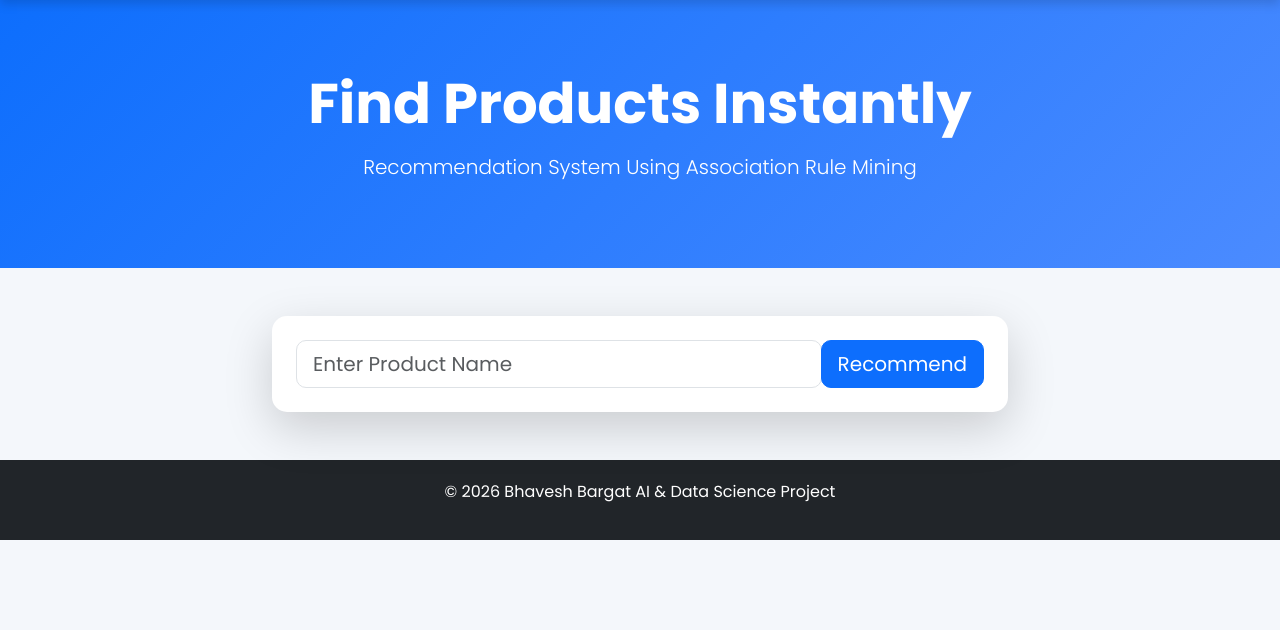
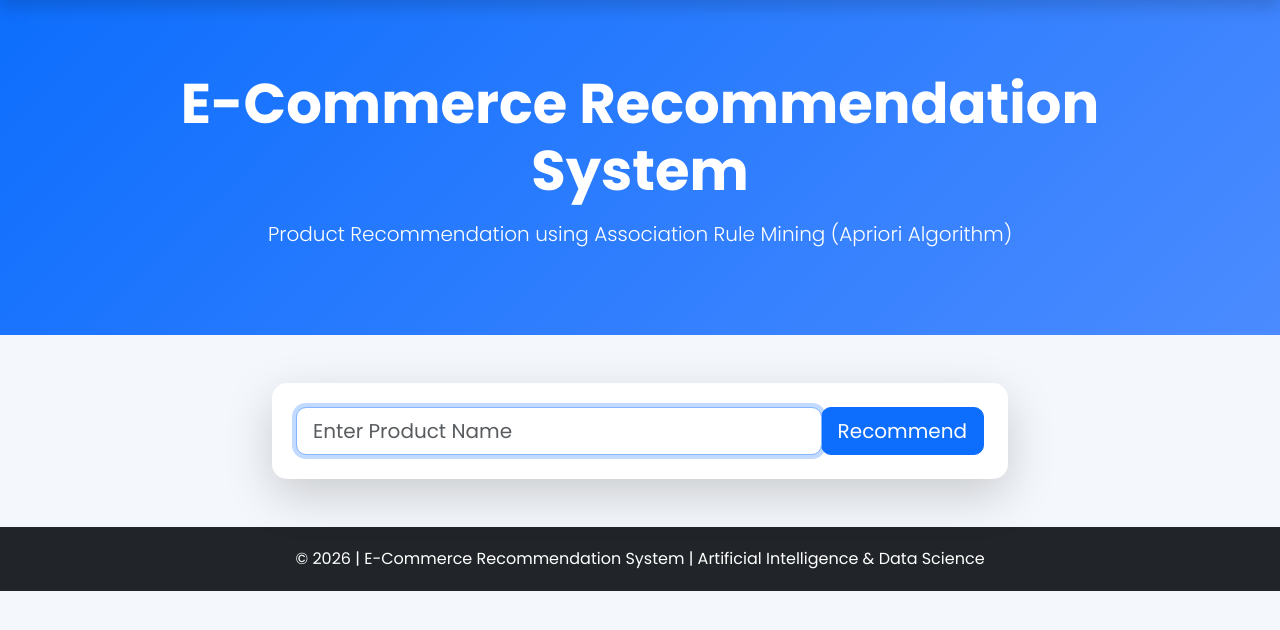
Before and after one commit to Bhaveshbargat1/E--commerce-product-recommendation-system-using-association-rule-mining, a Flask app: page / in a window 1280 px wide. Shown: the part 56-686 px from the top of the page. Run offline with Flask 3, Linux system fonts and the light colour scheme.

Commit message:
index.html

```diff
--- a/templates/index.html
+++ b/templates/index.html
@@ -1,5 +1,6 @@
 <!DOCTYPE html>
 <html lang="en">
+
 <head>
 
     <meta charset="UTF-8">
@@ -17,19 +18,21 @@
 
 <!-- Navbar -->
 
-<nav class="navbar navbar-expand-lg navbar-dark bg-primary">
+<nav class="navbar navbar-expand-lg navbar-dark bg-primary shadow">
 
     <div class="container">
 
         <a class="navbar-brand fw-bold" href="/">
+
             🛒 Smart Recommendation System
+
         </a>
 
     </div>
 
 </nav>
 
-<!-- Hero -->
+<!-- Hero Section -->
 
 <section class="hero">
 
@@ -37,13 +40,13 @@
 
         <h1 class="display-4 fw-bold">
 
-Find Products Instantly
+            E-Commerce Recommendation System
 
         </h1>
 
         <p class="lead">
 
-Recommendation System Using Association Rule Mining
+            Product Recommendation using Association Rule Mining (Apriori Algorithm)
 
         </p>
 
@@ -51,28 +54,33 @@ Recommendation System Using Association Rule Mining
 
 </section>
 
-<!-- Search -->
+<!-- Search Section -->
 
 <div class="container mt-5">
 
     <div class="row justify-content-center">
 
-<div class="col-md-8">
+        <div class="col-lg-8">
 
             <div class="card shadow-lg p-4">
 
-<form method="POST">
+                <form method="POST" id="recommendForm">
 
                     <div class="input-group">
 
                         <input
                             type="text"
                             class="form-control form-control-lg"
+                            id="product"
+                            name="product"
                             placeholder="Enter Product Name"
-name="product"
+                            autocomplete="off"
                             required>
 
-<button class="btn btn-primary btn-lg">
+                        <button
+                            type="submit"
+                            id="recommendBtn"
+                            class="btn btn-primary btn-lg">
 
                             Recommend
 
@@ -102,9 +110,7 @@ Recommend
 
             <h3>
 
-Recommendations for
-
-<b>{{ product }}</b>
+                Recommendations for <strong>{{ product }}</strong>
 
             </h3>
 
@@ -120,14 +126,23 @@ Recommendations for
 
                 <div class="col-md-4 mb-4">
 
-<div class="card product-card">
+                    <div class="card product-card h-100">
+
+                        <img src="https://via.placeholder.com/250x180?text={{ item }}" class="card-img-top">
 
                         <div class="card-body text-center">
 
-<img src="https://via.placeholder.com/150"
-class="img-fluid mb-3">
+                            <h5 class="card-title">
 
-<h5>{{ item }}</h5>
+                                {{ item }}
+
+                            </h5>
+
+                            <p class="text-muted">
+
+                                Frequently bought together with {{ product }}
+
+                            </p>
 
                             <button class="btn btn-outline-primary">
 
@@ -147,9 +162,9 @@ View Product
 
             {% else %}
 
-<div class="alert alert-danger">
+            <div class="alert alert-danger text-center">
 
-No Recommendation Found
+                No recommendation found for <strong>{{ product }}</strong>
 
             </div>
 
@@ -169,13 +184,10 @@ No Recommendation Found
 
     <div class="container text-center">
 
-<p>
+        <p class="mb-0">
 
-© 2026
-
-Bhavesh Bargat
-
-AI & Data Science Project
+            © 2026 | E-Commerce Recommendation System |
+            Artificial Intelligence & Data Science
 
         </p>
 
@@ -183,7 +195,13 @@ AI & Data Science Project
 
 </footer>
 
+<!-- Bootstrap -->
+
 <script src="https://cdn.jsdelivr.net/npm/bootstrap@5.3.3/dist/js/bootstrap.bundle.min.js"></script>
+
+<!-- Custom JavaScript -->
+
+<script src="{{ url_for('static', filename='script.js') }}"></script>
 
 </body>
 
```
Lines whose indentation alone changed are shown as unchanged.
